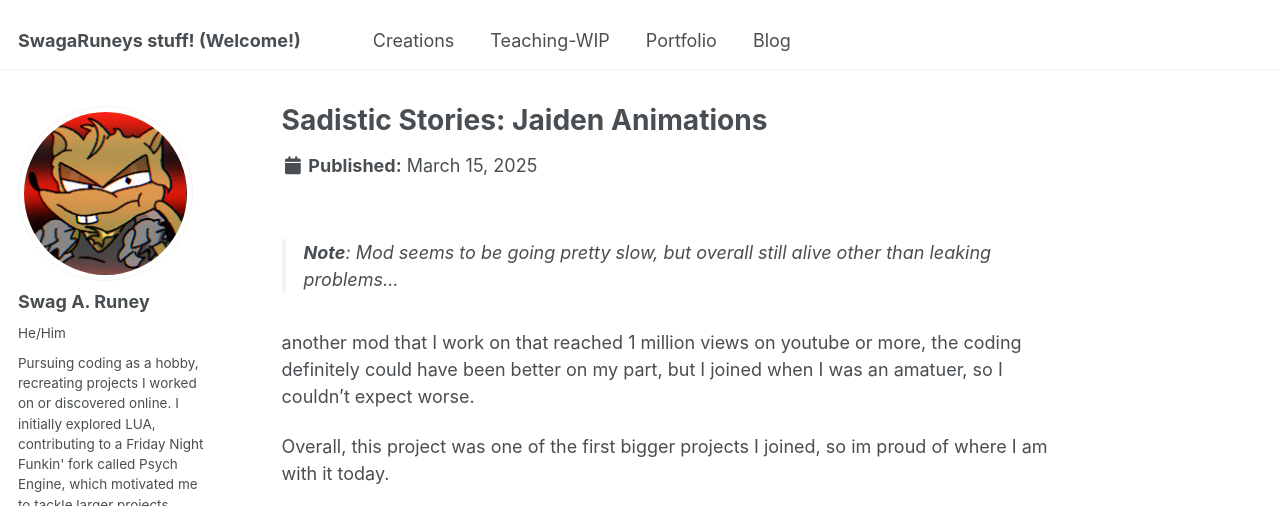
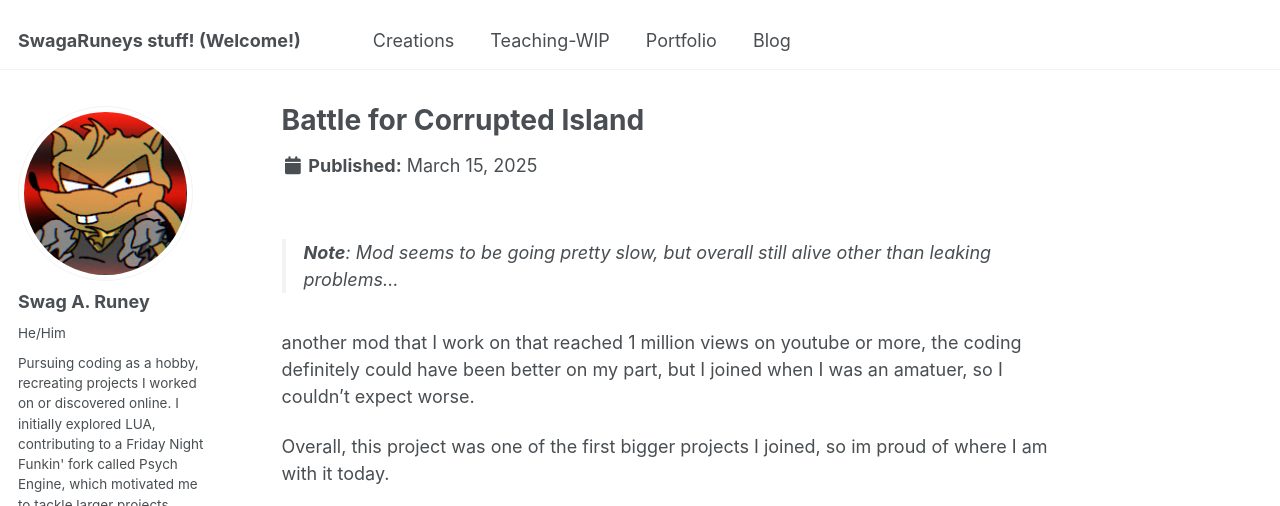
Before and after one commit to SwagaRuney/swagasstuff.github.io, a Jekyll site: the page built from _portfolio/portfolio-4.md, in a window 1280 px wide and 900 px high, cut to the strip 0-506 px from the top of the window. Built offline with Jekyll 4.4.1, drawn with Linux system fonts in a browser that asks for light colours.

Commit message:
Update portfolio-4.md

```diff
--- a/_portfolio/portfolio-4.md
+++ b/_portfolio/portfolio-4.md
@@ -1,8 +1,8 @@
 ---
-title: "Sadistic Stories: Jaiden Animations"
-excerpt: "Sadistic Stories is a Friday Night Funkin' mod where Jaiden Animations, corrupted by the Pibby glitch, becomes the central antagonist. Players, as Boyfriend, team up with characters like TheOdd1sOut to save her, battling through an intense song called Breaking Point in a glitchy, horror-themed environment.
+title: "Battle for Corrupted Island"
+excerpt: "Battle for Corrupted Island (BFCI) is a fan-made mod for Friday Night Funkin' (FNF). It features a storyline where characters are corrupted by a glitch, similar to the Pibby corruption concept. Players engage in rhythm battles to save the corrupted characters and restore order to the island. The mod includes custom songs, unique visuals, and challenging gameplay, making it a popular addition to the FNF modding community.
 <figure>
-<br/><img src='../images/bfci.png'>
+<br/><img src='../images/bfci.jpg'>
 </figure>"
 collection: portfolio
 ---
```
